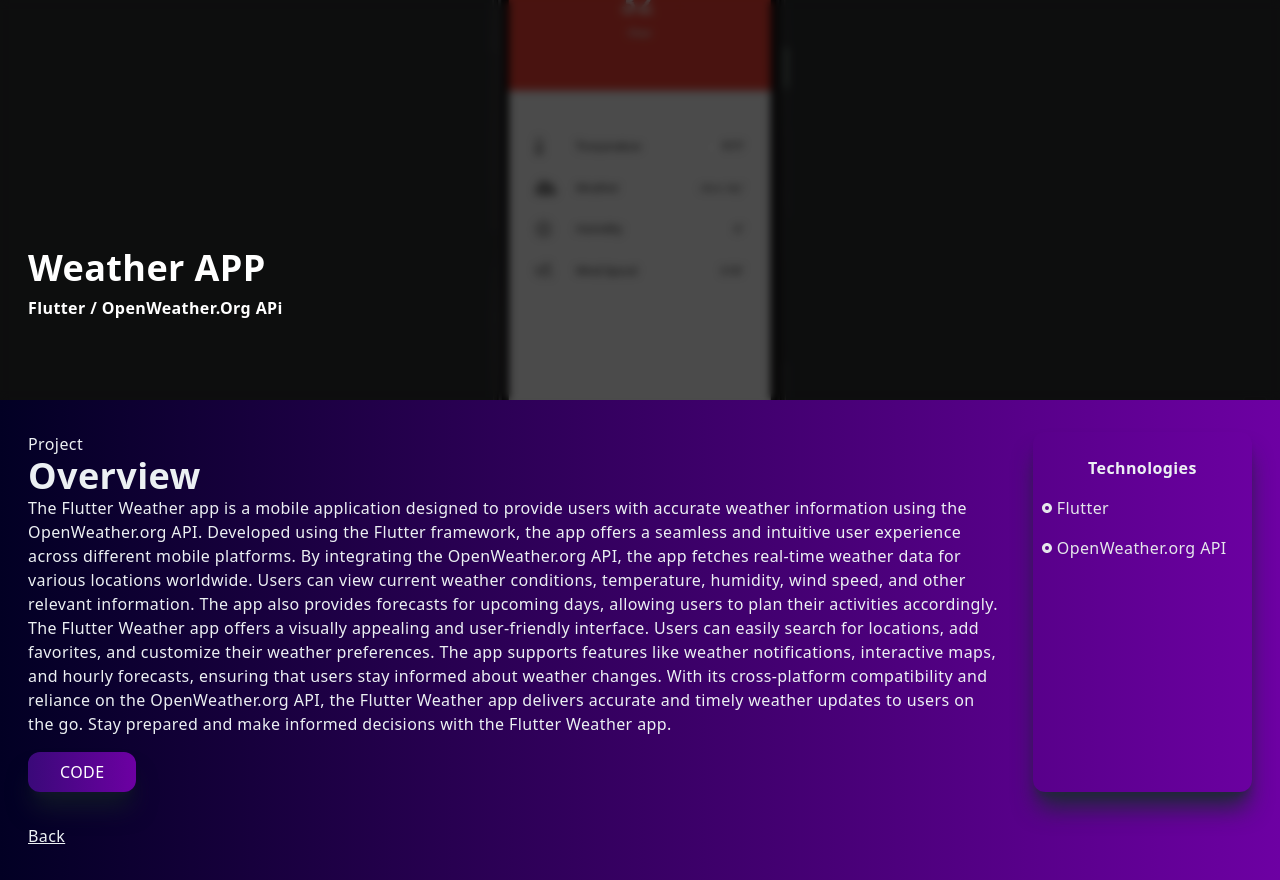
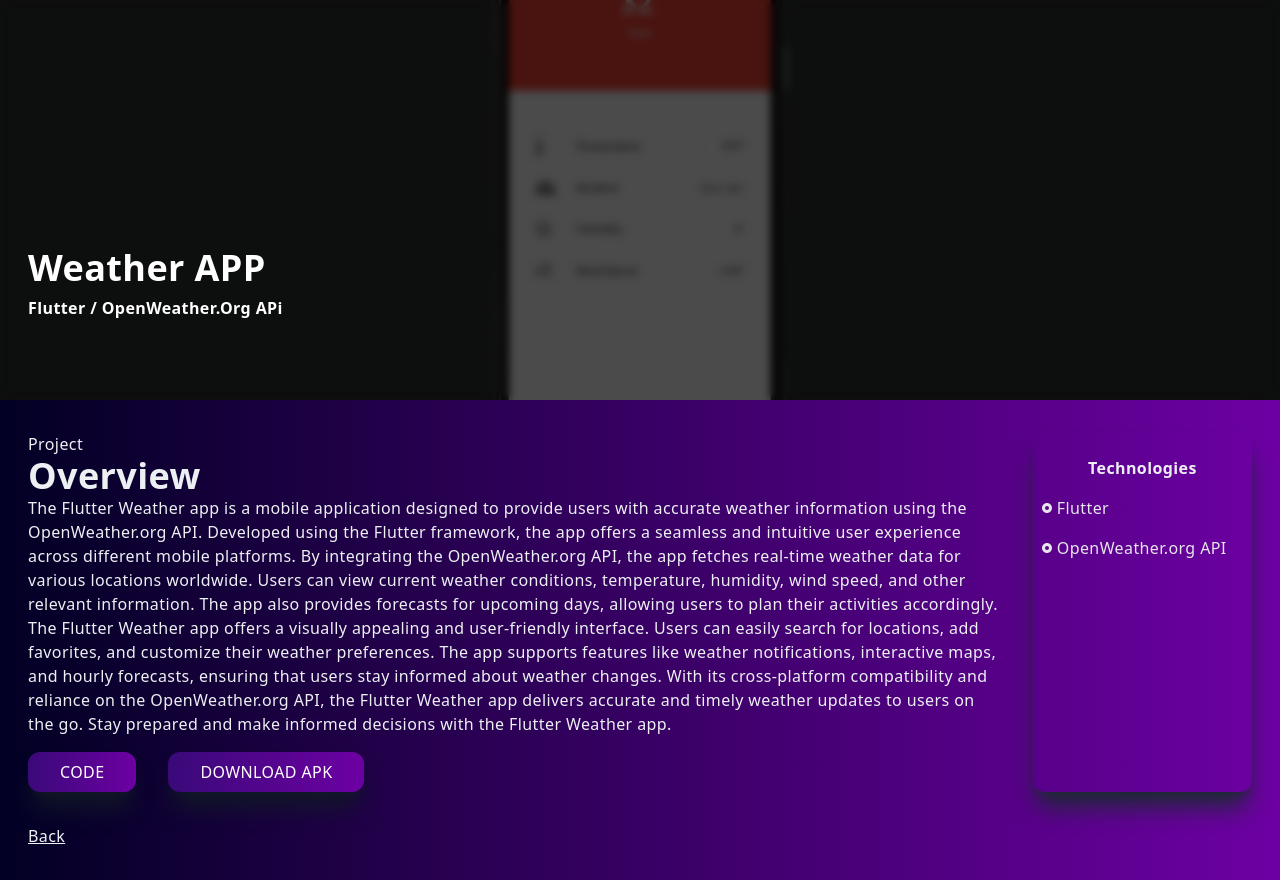
Before and after one commit to Shivang-stack/Portfolio-nextjs, a Next.js app: page /weatherapp in a window 1280 px wide. Built offline with nearby package versions, Linux system fonts and the light colour scheme.

Commit message:
Apk button Added

```diff
--- a/pages/weatherapp.jsx
+++ b/pages/weatherapp.jsx
@@ -42,7 +42,13 @@
           >
             <button className='px-8 py-2 mt-4 mr-8'>Code</button>
           </a>
-
+          <a
+            href='https://drive.google.com/file/d/1atUrnHz7qkgPzf_ggkp-drjmW5TZ3hpu/view?usp=drive_link'
+            target='_blank'
+            rel='noreferrer'
+          >
+            <button className='px-8 py-2 mt-4 mr-8'>Download Apk</button>
+          </a>
 
         </div>
         <div className='col-span-4 md:col-span-1 shadow-xl shadow-gray-800 rounded-xl py-4'>
```
